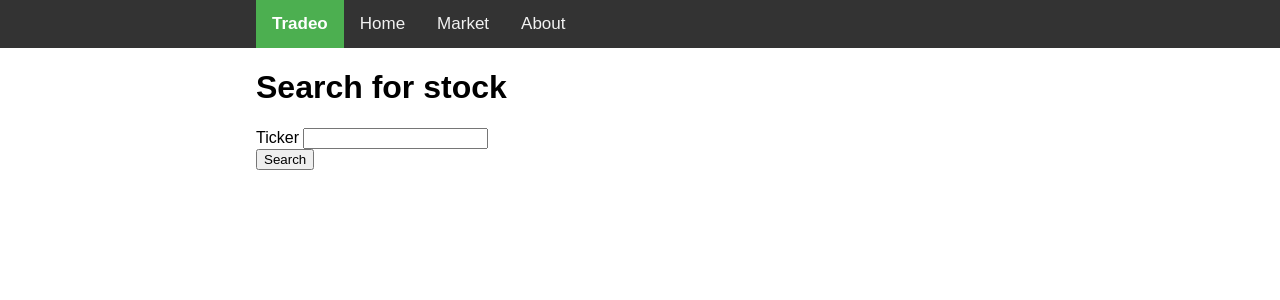
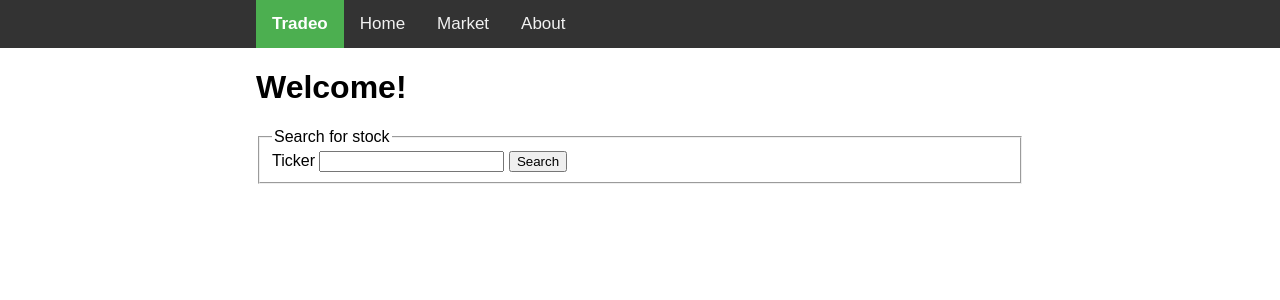
Before and after one commit to gregkristian/tradeo, a Flask app: page / in a window 1280 px wide. Shown: the top 300 px of the page. Run offline with Flask 2, Linux system fonts and the light colour scheme.

Commit message:
Working form to search for ticker and show on home page

```diff
--- a/main.py
+++ b/main.py
@@ -1,22 +1,33 @@
-from flask import Flask, render_template, url_for
+from flask import Flask, render_template, url_for, redirect
 import yfinance as yf
 from forms import TickerForm
 
 app = Flask(__name__)
 app.config['SECRET_KEY'] = 'purupurupurupuru'
 
-def get_stock_info(ticker):
+# Get stock info
+# Return: panda dataframe containing price history. Empty dataframe if ticker not found
+def get_stock_history(ticker):
     ticker = yf.Ticker(ticker)
-    history = ticker.history(period="1mo", interval="1d") #return pandas dataframe
-    return history # return pandas DF
+    stock_history_df = ticker.history(period="1mo", interval="1d") #return pandas dataframe
+    return stock_history_df # return pandas DF
 
 # Page based on template
 @app.route("/", methods=['GET', 'POST'])
 def home():
     form = TickerForm()
+    app.logger.info('ticker data 1 %s', form.ticker.data)
     if form.validate_on_submit():
-        return redirect(url_for('home'))
-    return render_template('home.html', title='Register', form=form)
+        app.logger.info('ticker data 2 %s', form.ticker.data)
+        stock_history_df = get_stock_history(form.ticker.data)
+        is_ticker_found = not(stock_history_df.empty)
+
+        return render_template('home.html',
+                                form=form, ticker=form.ticker.data,
+                                is_ticker_found=is_ticker_found,
+                                tables=[stock_history_df.to_html(classes='data')], titles=stock_history_df.columns.values)
+
+    return render_template('home.html', form=form, ticker=form.ticker.data)
 
 @app.route("/about")
 def about():
@@ -25,8 +36,10 @@ def about():
 @app.route("/market")
 def market():
     ticker = "NDX"
-    stock_history_df = get_stock_info(ticker)
-    return render_template('market.html', ticker=ticker, tables=[stock_history_df.to_html(classes='data')], titles=stock_history_df.columns.values)
+    stock_history_df = get_stock_history(ticker)
+    return render_template('market.html',
+                            ticker=ticker,
+                            tables=[stock_history_df.to_html(classes='data')], titles=stock_history_df.columns.values)
 
 if __name__ == '__main__':
     app.run(debug=True)
--- a/static/style.css
+++ b/static/style.css
@@ -35,6 +35,12 @@ body {
   font-weight:bold;
 }
 
+.nav a.logo:hover {
+  background-color: #3a853d;
+  color: white;
+  font-weight:bold;
+}
+
 .content {
   margin: auto;
   width: 60%;
--- a/templates/home.html
+++ b/templates/home.html
@@ -1,11 +1,29 @@
 {% extends "layout.html" %}
 {% block content %}
-    <h1>Search for stock</h1>
-    <div class="form-group">
-        {{ form.ticker.label(class="form-control-label") }}
-        {{ form.ticker(class="form-control form-control-lg") }}
-    </div>
-    <div class="form-group">
-        {{ form.submit(class="btn btn-outline-info") }}
-    </div>
+    <h1>Welcome!</h1>
+
+    <form method="POST" action="">
+        {{ form.hidden_tag() }}
+        <fieldset class="form-group">
+            <legend>Search for stock</legend>
+            {{ form.ticker.label() }}
+            {{ form.ticker() }}
+            {{ form.submit() }}
+        </fieldset>
+
+    </form>
+
+    <!-- If user has selected ticker to show -->
+    {% if ticker %}
+        {%if not is_ticker_found %}
+            <h2>Ticker {{ ticker }} not found</h2>
+        {% else %}
+            <h2>Ticker: {{ ticker }} </h2>
+            {% for table in tables %}
+                {{titles[loop.index]}}
+                {{ table|safe }}
+            {% endfor %}
+        {% endif %}
+    {% endif %}
+
 {% endblock content %}
--- a/templates/layout.html
+++ b/templates/layout.html
@@ -11,7 +11,7 @@
 <body>
     <div class="top">
         <div class="nav">
-            <a class="logo">Tradeo</a>
+            <a class="logo" href="/">Tradeo</a>
             <a href="/">Home</a>
             <a href="/market">Market</a>
             <a href="/about">About</a>
```
